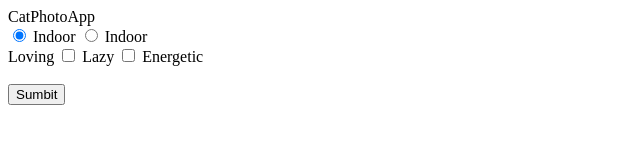
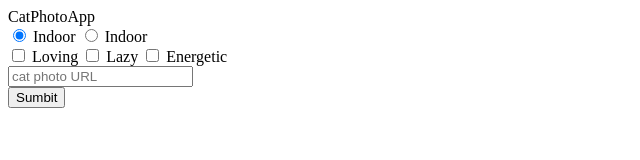
Before and after one commit to knightmoves-schools/005-forms-dorianvelazquez, a website: page index.html in a window 1280 px wide. Shown: the whole page, without its empty margins (0-640 px from the left). Drawn offline with Linux system fonts and the light colour scheme.

Commit message:
Update index.html

```diff
--- a/index.html
+++ b/index.html
@@ -2,23 +2,24 @@
     <head>
 <tiltle>CatPhotoApp</tiltle>
     </head>
-    <body></body>
+    <body>
          <form action="https://www.w3schools.com/tags/tag_input.asp">
         <input id="indoor" type="radio" name="indoor-outdoor" value='indoor' checked>
         <label for="indoor">Indoor</label>
     <input id="outdoor" type="radio" name="indoor-outdoor" value="outdoor">
      <label for="indoor">Indoor</label><br>
 
-    <imput id="loving" type="checkbox" name="personality" value="loving">
+    <input id="loving" type="checkbox" name="personality" value="loving">
     <label for="loving">Loving</label>
         <input id="lazy" type="checkbox" name="personality" value="lazy">
         <label for="lazy">Lazy</label>
          <input id="energetic" type="checkbox" name="personality" value="energetic">
         <label for="energetic">Energetic</label>
     <br>
-        <imput type="text" name="cat-url" placeholder="cat photo URL" required>
+        <input type="text" name="cat-url" placeholder="cat photo URL" required>
         <br>
         <button type="submit">Sumbit</button>
         </form>
         </div>
-           </body>
+        </body>
+</html>
```
